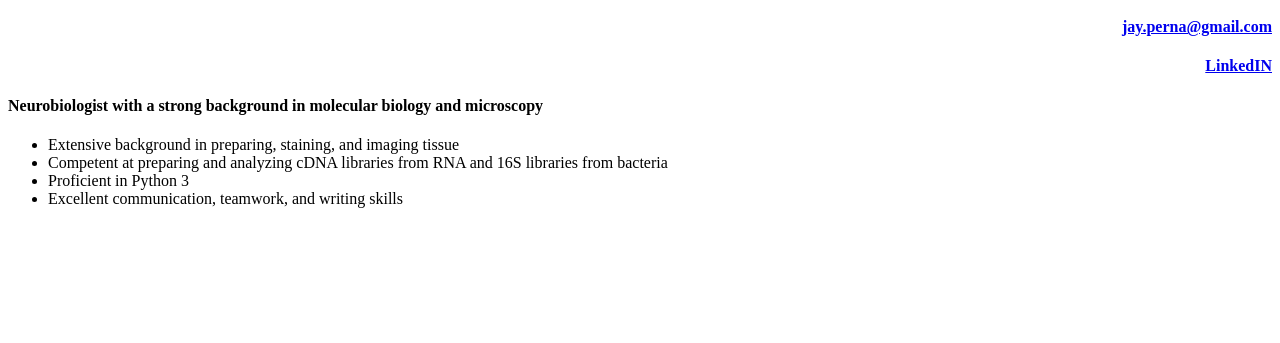
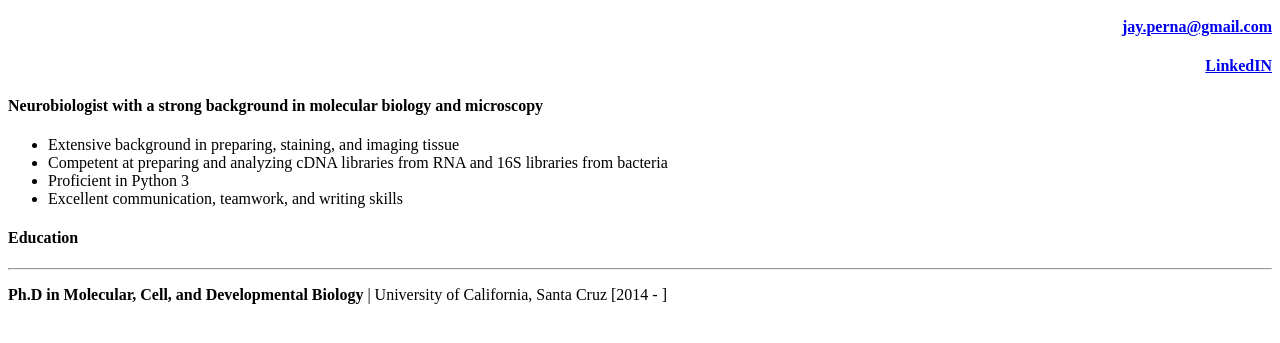
Before and after one commit to jayperna/jayperna.github.io, a plain HTML site: page index.html in a window 1280 px wide. Shown: the part 101-444 px from the top of the page. Drawn offline with Linux system fonts and the light colour scheme.

Commit message:
update index

```diff
--- a/index.html
+++ b/index.html
@@ -25,6 +25,19 @@
 			<li> Excellent communication, teamwork, and writing skills </li>
 		</ul>
 	</section>
+
+
+	<section>
+		<h4> Education </h4>
+		<hr>
+		<p style = 'test-align:left;'>
+			<strong> Ph.D in Molecular, Cell, and Developmental Biology </strong> | University of California, Santa Cruz
+			<span style = 'fkiat:right;'>
+				[2014 - ]
+			</span>
+		</p>
+
+	</section>
 </article>
 
 
```
